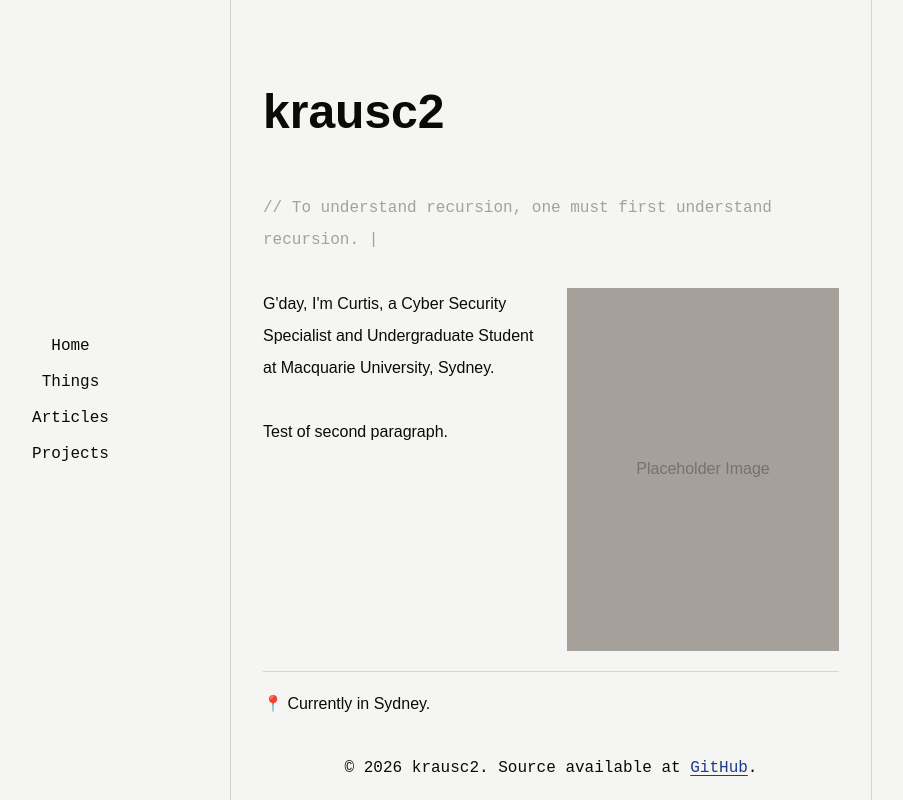
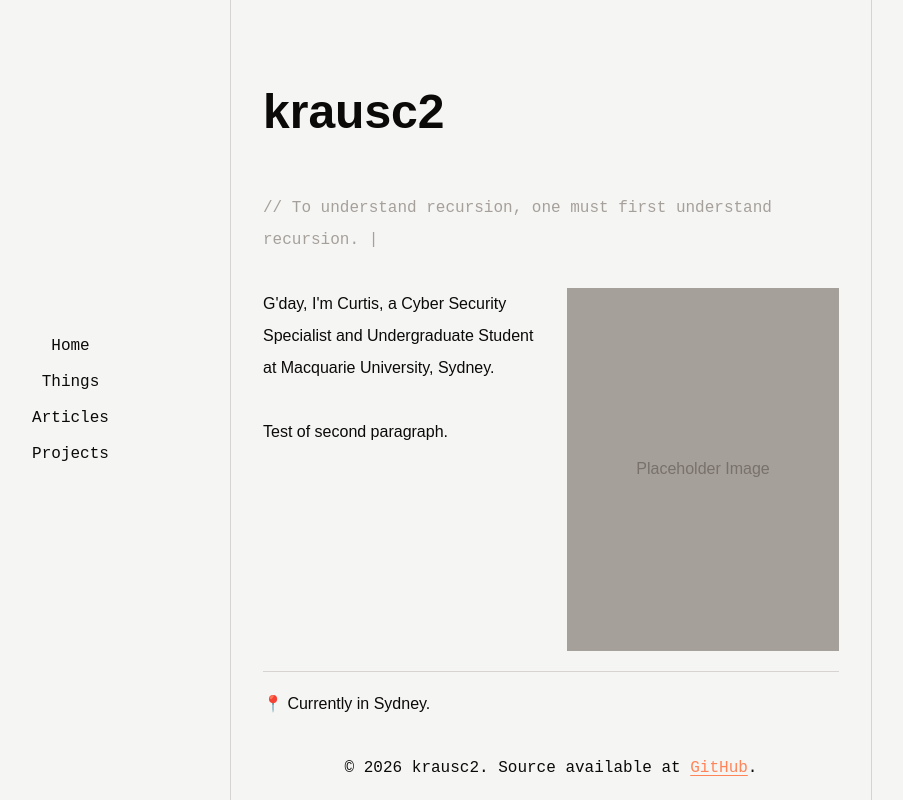
Before and after one commit to krausc2/kc2.dev, a SvelteKit app: page / in a window 1280 px wide. Shown: the whole page, without its empty margins (89-992 px from the left). Built offline with nearby package versions, Linux system fonts and the light colour scheme.

Commit message:
feat: add custom colour

```diff
--- a/src/routes/layout.css
+++ b/src/routes/layout.css
@@ -110,6 +110,8 @@
 	--color-sidebar-border: var(--sidebar-border);
 	--color-sidebar-ring: var(--sidebar-ring);
 
+	--color-custom-coral: #FF8559;
+
 	--font-sans: "Inter Variable", sans-serif;
 	--font-mono: "JetBrains Mono Variable", monospace;
 }
@@ -123,11 +125,11 @@
 	}
 	p a,
 	li a {
-		@apply text-blue-900 underline underline-offset-3;
+		@apply text-custom-coral underline underline-offset-3;
 	}
 	p {
 		/*
-			Reassess how this affects padding/layout
+			This causes weird spacing on some elements, but it looks nice so who cares
 		*/
 		@apply leading-loose;
 	}
```
